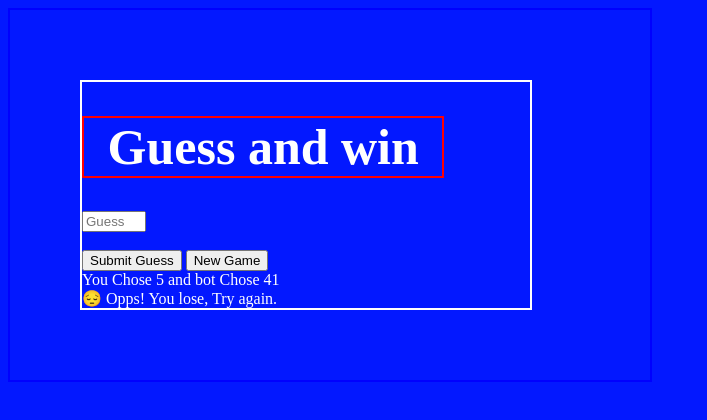
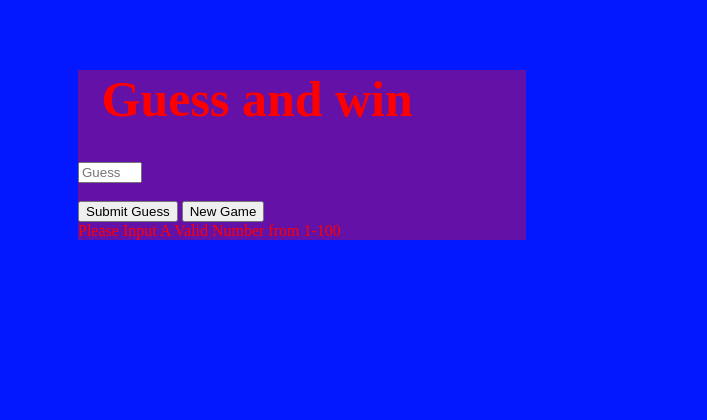
Before and after one commit to RichardSim1209/guessing--game, a plain HTML site: page index.html in a window 1280 px wide. Both pictures are taken after typing "5" into the empty fields and a click on the button "Submit Guess". Shown: the whole page, without its empty margins (0-707 px from the left). Drawn offline with Linux system fonts and the light colour scheme.

Commit message:
Ready for vercel

```diff
--- a/index.css
+++ b/index.css
@@ -1,5 +1,5 @@
 body{
-    border: 2px solid blue;
+    /* border: 2px solid blue; */
     width: 50%;
     background-color: rgb(3, 24, 255);
     color: white;
@@ -7,13 +7,15 @@ body{
 }
 
 .container{
-    border: 2px solid white;
+    /* border: 2px solid white; */
+    background-color: rgb(100, 17, 168);
     margin: 70px;
     width: 70%;
+    color: red;
 }
 
 .guessButton{
-    border: 2px solid red;
+    /* border: 2px solid red; */
     width: 80%;
     text-align: center;
     font-size: 50px;
--- a/index.js
+++ b/index.js
@@ -7,9 +7,9 @@ console.log(RandomNumbers)
 function checkGuess() {
     const UserInput= guessInput.value;
 
-    const RandomNumbers = Math.round(Math.random()*100)
+    const RandomNumbers = Math.round(Math.random()*3)
 
-    if(UserInput <= 100){
+    if(UserInput <= 3){
       if (RandomNumbers == UserInput) {
         displayMessage.innerHTML = `You Chose  ${UserInput} and bot Chose ${RandomNumbers} <br>🎉 You Won $2,000,000 !!`
     }
```
